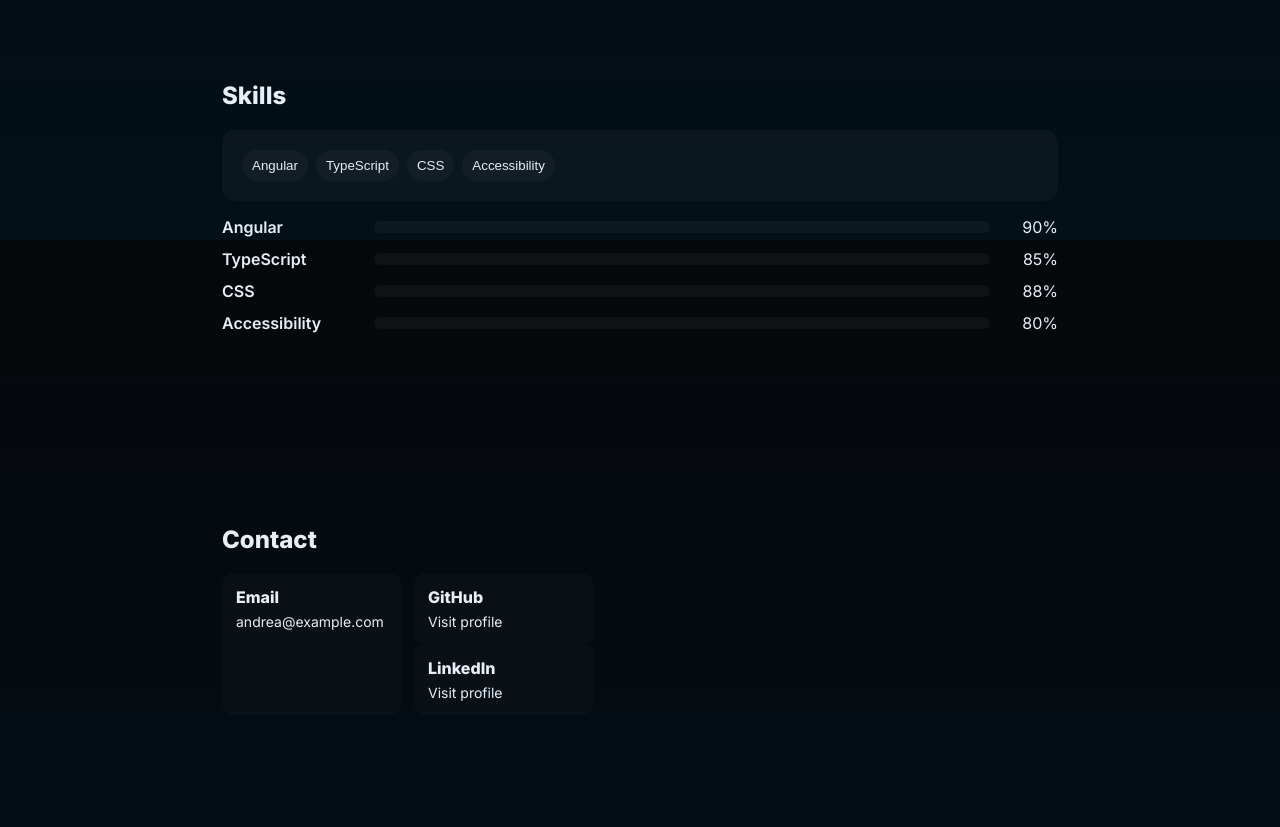
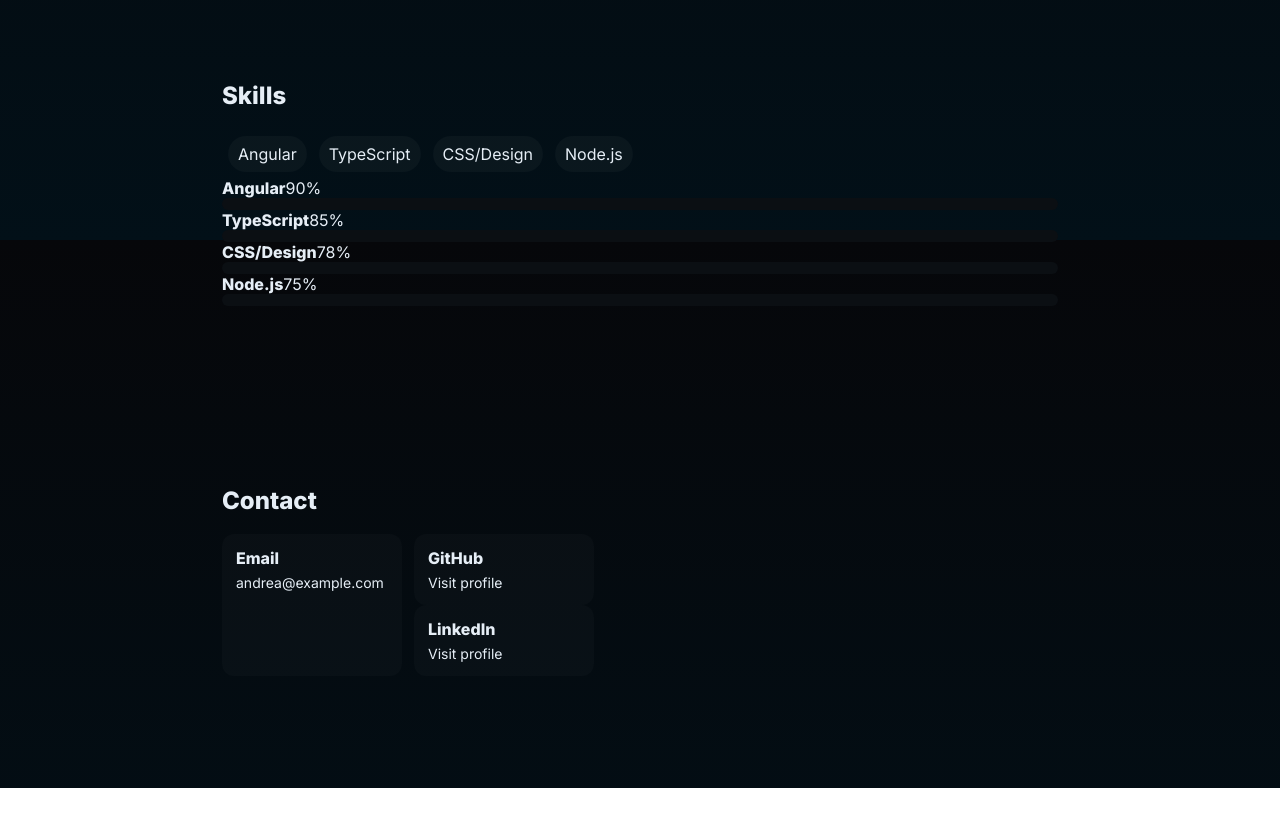
Before and after one commit to ada-open-claw-assistant/personal-website, an Angular app: page / in a window 1280 px wide. Shown: the part 1360-2187 px from the top of the page. After the commit the page ends 2148 px from the top, so only its background shows below. Built offline with nearby package versions, Linux system fonts and the light colour scheme.

Commit message:
feat: add real placeholders and animate skills in source

```diff
--- a/src/app/components/skills/skills.component.html
+++ b/src/app/components/skills/skills.component.html
@@ -1,13 +1,12 @@
-<section class="skills section" id="skills" aria-labelledby="skills-title">
-  <h2 id="skills-title">Skills</h2>
-  <div class="chips panel">
-    <button *ngFor="let s of skills" class="chip" aria-pressed="false">{{s.name}}</button>
+<section class="skills section" role="region" aria-label="Skills">
+  <h2>Skills</h2>
+  <div class="tags">
+    <span *ngFor="let s of skills" class="tag">{{s.name}}</span>
   </div>
-  <div class="bars">
-    <div *ngFor="let s of skills" class="bar-row">
-      <div class="label">{{s.name}}</div>
-      <div class="bar" aria-hidden="true"><div class="fill" [attr.data-level]="s.level" style="width:0"></div></div>
-      <div class="percent">{{s.level}}%</div>
+  <div class="list">
+    <div *ngFor="let s of skills" class="skill">
+      <div class="meta"><strong>{{s.name}}</strong><span>{{s.pct}}%</span></div>
+      <div class="bar"><i [attr.data-value]="s.pct"></i></div>
     </div>
   </div>
 </section>
--- a/src/app/components/skills/skills.component.scss
+++ b/src/app/components/skills/skills.component.scss
@@ -12,3 +12,5 @@
 .reveal.visible{ opacity:1; transform:none }
 
 @media (prefers-reduced-motion: reduce){ .fill{ transition:none } .reveal{ transition:none } }
+.skills .bar{background:#0b0f13;height:12px;border-radius:8px}
+.skills .bar > i{height:100%;display:block}
--- a/src/app/components/skills/skills.component.ts
+++ b/src/app/components/skills/skills.component.ts
@@ -1,3 +1,31 @@
-import { Component } from '@angular/core';
-@Component({ selector:'app-skills', templateUrl:'./skills.component.html', styleUrls:['./skills.component.scss']})
-export class SkillsComponent { skills = [ {name:'Angular', level:90},{name:'TypeScript', level:85},{name:'CSS', level:88},{name:'Accessibility', level:80} ]; }
+import { Component, AfterViewInit, ElementRef, ViewChild } from '@angular/core';
+
+@Component({
+  selector: 'app-skills',
+  templateUrl: './skills.component.html',
+  styleUrls: ['./skills.component.scss']
+})
+export class SkillsComponent implements AfterViewInit {
+  skills = [
+    {name:'Angular', pct:90},
+    {name:'TypeScript', pct:85},
+    {name:'CSS/Design', pct:78},
+    {name:'Node.js', pct:75}
+  ];
+
+  ngAfterViewInit(){
+    const onScroll = () => {
+      document.querySelectorAll('.skills .bar > i').forEach((el:any,idx)=>{
+        const val = el.getAttribute('data-value') || '70%';
+        if(!el.style.width || el.style.width==='0px'){
+          el.style.transition='width 900ms cubic-bezier(.2,.9,.2,1)';
+          el.style.width = val + '%';
+        }
+      });
+      window.removeEventListener('scroll', onScroll);
+    };
+    window.addEventListener('scroll', onScroll);
+    // also trigger on load
+    setTimeout(onScroll,200);
+  }
+}
```
Also changed, not shown: src/assets/images/banner.svg (added).
